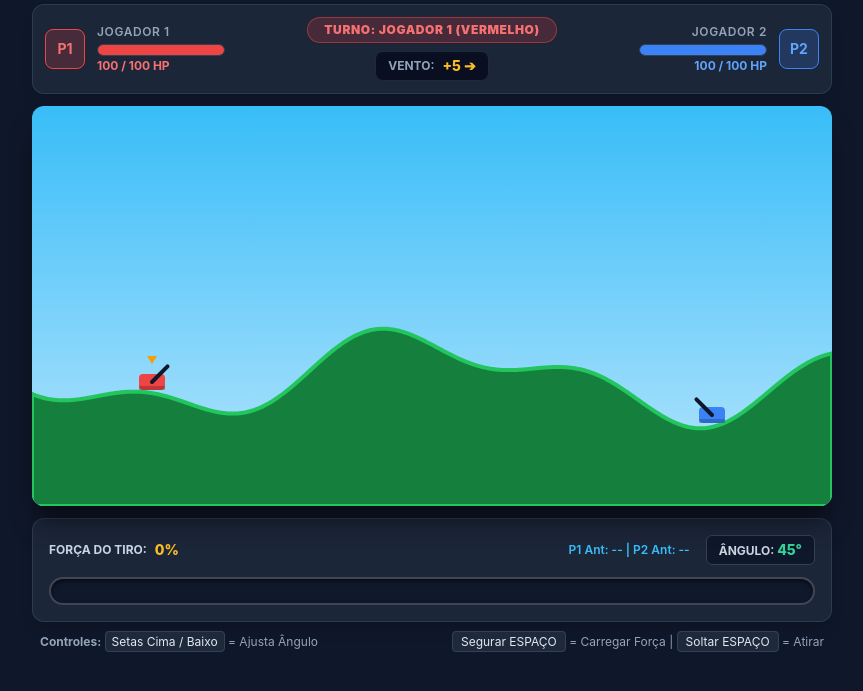
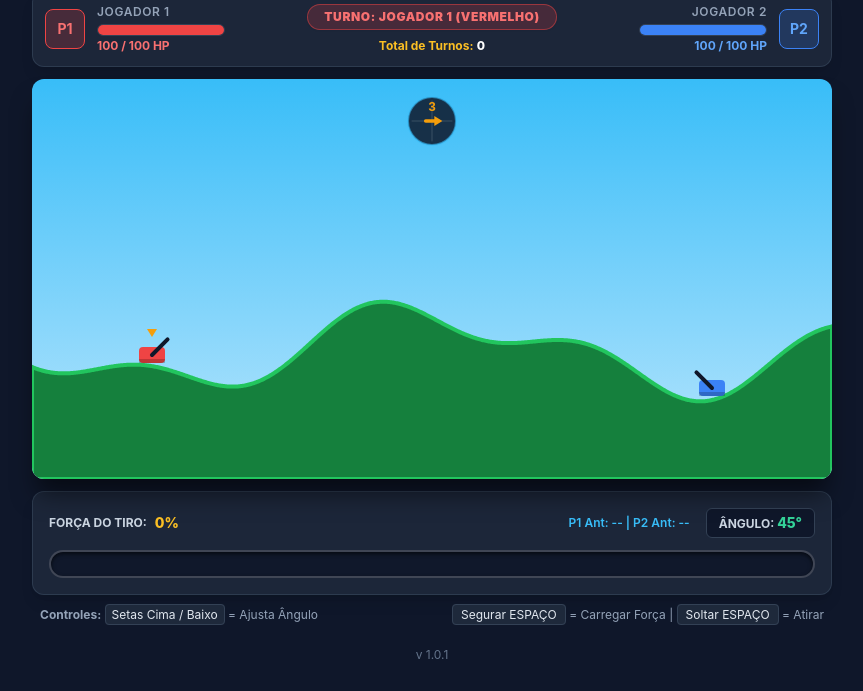
Before and after one commit to rafaelmpereira/office-wars, a plain HTML site: page index.html in a window 1280 px wide. Shown: the part 109-800 px from the top of the page, without its empty margins (208-1071 px from the left). Drawn offline with nearby package versions, Linux system fonts and the light colour scheme.

Commit message:
centralized style and minor fixes

```diff
--- a/config.js
+++ b/config.js
@@ -3,17 +3,22 @@
 // =========================================================================
 const GAME_CONFIG = {
   // 1. Gravidade do projétil (Valores menores = parábola mais alta e lenta)
-  GRAVITY: 0.12,
+  GRAVITY: 0.09, // 0.12 pad   .15
 
   // 2. Velocidade de carregamento da barra de força (Menor = carrega mais devagar)
-  CHARGING_SPEED: 0.4,
+  CHARGING_SPEED: 0.35,
 
   // 3. Multiplicador de Alcance/Distância máxima (Ajuste para dar mais/menos alcance aos 100%)
-  POWER_SCALE: 0.13,
+  POWER_SCALE: 0.135, //0.12 pad
 
   // 4. Fator de desaceleração do projétil na tela (Sub-passos por frame - menor = mais lento e suave)
-  PROJECTILE_SUBSTEPS: 0.55,
+  PROJECTILE_SUBSTEPS: 0.7, // 0.6 pad
 
   // 5. Raio do buraco da explosão (Cratera)
-  CRATER_RADIUS: 24,
+  CRATER_RADIUS: 20, // 28 pad
+
+  // 6. Configurações do Vento
+  WIND_MAX: 9, // Intensidade máxima do vento (-9 a +9)
+  WIND_MIN_TURNS: 20, // Duração mínima em turnos
+  WIND_MAX_TURNS: 50, // Duração máxima em turnos
 };
--- a/index.html
+++ b/index.html
@@ -3,80 +3,9 @@
   <head>
     <meta charset="UTF-8" />
     <meta name="viewport" content="width=device-width, initial-scale=1.0" />
-    <title>Gunbound Canvas Edition</title>
+    <title>Office Wars</title>
     <script src="https://cdn.tailwindcss.com"></script>
-    <style>
-      body {
-        font-family: "Inter", system-ui, -apple-system, sans-serif;
-        user-select: none;
-      }
-
-      /* Container do Canvas com posicionamento relativo */
-      #gameContainer {
-        position: relative;
-        width: 800px;
-        height: 400px;
-        border-radius: 12px;
-        overflow: hidden;
-        box-shadow: 0 20px 25px -5px rgba(0, 0, 0, 0.5),
-          0 10px 10px -5px rgba(0, 0, 0, 0.04);
-        background: linear-gradient(to bottom, #38bdf8, #bae6fd);
-      }
-
-      canvas {
-        position: absolute;
-        top: 0;
-        left: 0;
-      }
-
-      /* Estilização da Barra de Força Grande */
-      .power-bar-container {
-        position: relative;
-        width: 100%;
-        height: 28px;
-        background: rgba(15, 23, 42, 0.85);
-        border-radius: 9999px;
-        overflow: hidden;
-        border: 2px solid rgba(255, 255, 255, 0.2);
-        box-shadow: inset 0 2px 4px rgba(0, 0, 0, 0.6);
-      }
-
-      .power-bar-fill {
-        height: 100%;
-        width: 0%;
-        background: linear-gradient(90deg, #f59e0b 0%, #ef4444 100%);
-        transition: width 0.016s linear;
-        box-shadow: 0 0 12px rgba(245, 158, 11, 0.8);
-      }
-
-      /* Marcador do histórico da jogada anterior */
-      .last-power-marker {
-        position: absolute;
-        top: 0;
-        bottom: 0;
-        width: 4px;
-        background-color: #38bdf8;
-        box-shadow: 0 0 8px 2px rgba(56, 189, 248, 0.9);
-        z-index: 10;
-        transform: translateX(-50%);
-        display: none;
-      }
-
-      .last-power-label {
-        position: absolute;
-        top: -20px;
-        transform: translateX(-50%);
-        font-size: 11px;
-        font-weight: 800;
-        color: #38bdf8;
-        background: rgba(15, 23, 42, 0.9);
-        padding: 1px 6px;
-        border-radius: 4px;
-        border: 1px solid rgba(56, 189, 248, 0.4);
-        white-space: nowrap;
-        display: none;
-      }
-    </style>
+    <link rel="stylesheet" href="style.css" />
   </head>
   <body
     class="bg-slate-900 text-slate-100 min-h-screen flex flex-col items-center justify-center p-4"
@@ -86,7 +15,7 @@
       <h1
         class="text-3xl font-extrabold tracking-tight text-amber-400 drop-shadow-md"
       >
-        GUNBOUND
+        OFFICE WARS
         <span class="text-slate-300 text-xl font-medium">Canvas Edition</span>
       </h1>
       <p class="text-xs text-slate-400 mt-1">
@@ -127,7 +56,7 @@
           </div>
         </div>
 
-        <!-- Centro: Turno + Vento -->
+        <!-- Centro: Turno + Total de Turnos -->
         <div class="flex flex-col items-center">
           <div
             id="turnBadge"
@@ -135,11 +64,10 @@
           >
             Turno: Jogador 1
           </div>
-          <div
-            class="mt-2 flex items-center gap-2 bg-slate-950/70 px-3 py-1 rounded-lg border border-slate-800"
-          >
-            <span class="text-xs font-bold text-slate-400">VENTO:</span>
-            <span id="windDisplay" class="text-sm font-extrabold text-amber-400"
+
+          <div class="mt-2 text-xs text-slate-400">
+            <span class="font-bold text-amber-400">Total de Turnos:</span>
+            <span id="totalTurnsDisplay" class="text-white font-extrabold"
               >0</span
             >
           </div>
@@ -250,6 +178,9 @@
       </div>
     </main>
 
+    <!-- Versão do Jogo -->
+    <footer class="mt-6 text-center text-slate-500 text-xs">v 1.0.1</footer>
+
     <!-- Importação do arquivo de configurações externo -->
     <script src="config.js"></script>
 
@@ -276,8 +207,12 @@
       const lastPowerLabel = document.getElementById("lastPowerLabel");
       const prevShotInfo = document.getElementById("prevShotInfo");
 
+      const windTurnsDisplay = document.getElementById("totalTurnsDisplay");
+
       let wind = Math.floor(Math.random() * 21) - 10;
+      let windTurnsRemaining = 0; // Quantos turnos faltam para o vento mudar
       let currentTurn = 1;
+      let totalTurns = 0;
       let isAnimating = false;
 
       // --- ESTRUTURA DOS JOGADORES ---
@@ -362,9 +297,14 @@
         hp1Text.textContent = player1.hp;
         hp2Text.textContent = player2.hp;
 
-        const windDir =
-          wind > 0 ? `+${wind} ➔` : wind < 0 ? `${wind} ⬅` : "0 (Sem Vento)";
-        windDisplay.textContent = windDir;
+        // Atualizar Total de Turnos
+        const totalTurnsDisplay = document.getElementById("totalTurnsDisplay");
+        if (totalTurnsDisplay) {
+          totalTurnsDisplay.textContent = totalTurns;
+        }
+
+        // Atualizar Bússola Visual no cenário
+        drawInGameWindCompass();
 
         if (currentTurn === 1) {
           turnBadge.textContent = "Turno: Jogador 1 (Vermelho)";
@@ -390,6 +330,84 @@
         prevShotInfo.textContent = `P1 Ant: ${p1Last} | P2 Ant: ${p2Last}`;
 
         updatePowerMarker(activePlayer.lastPower);
+      }
+
+      // --- DESENHAR BÚSSOLA DE VENTO E STATUS DE TURNOS DENTRO DO CENÁRIO ---
+      function drawInGameWindCompass() {
+        const cx = gameCanvas.width / 2; // Centro horizontal da tela (400px)
+        const cy = 42; // Posição vertical flutuante
+        const radius = 24; // Raio do mostrador
+
+        ctx.save();
+
+        // 1. Fundo circular translúcido com borda azul neon
+        ctx.fillStyle = "rgba(15, 23, 42, 0.85)";
+        ctx.beginPath();
+        ctx.arc(cx, cy, radius, 0, Math.PI * 2);
+        ctx.fill();
+
+        ctx.strokeStyle = "rgba(56, 189, 248, 0.6)";
+        ctx.lineWidth = 2;
+        ctx.stroke();
+
+        // 2. Linhas guia em cruz
+        ctx.strokeStyle = "rgba(255, 255, 255, 0.15)";
+        ctx.lineWidth = 1;
+        ctx.beginPath();
+        ctx.moveTo(cx, cy - radius + 4);
+        ctx.lineTo(cx, cy + radius - 4);
+        ctx.moveTo(cx - radius + 4, cy);
+        ctx.lineTo(cx + radius - 4, cy);
+        ctx.stroke();
+
+        // 3. Seta do Vento (Comprimento e cor variam com a força e direção)
+        if (wind !== 0) {
+          const absWind = Math.abs(wind);
+          const maxWind =
+            typeof GAME_CONFIG !== "undefined" && GAME_CONFIG.WIND_MAX
+              ? GAME_CONFIG.WIND_MAX
+              : 9;
+
+          const arrowLength = 8 + (absWind / maxWind) * 14;
+          const dir = wind > 0 ? 1 : -1;
+          const arrowColor = "#f59e0b";
+
+          const startX = cx - (arrowLength / 2) * dir;
+          const endX = cx + (arrowLength / 2) * dir;
+
+          // Haste
+          ctx.strokeStyle = arrowColor;
+          ctx.lineWidth = 3.5;
+          ctx.lineCap = "round";
+          ctx.beginPath();
+          ctx.moveTo(startX, cy);
+          ctx.lineTo(endX, cy);
+          ctx.stroke();
+
+          // Cabeça
+          ctx.fillStyle = arrowColor;
+          ctx.beginPath();
+          ctx.moveTo(endX + 4 * dir, cy);
+          ctx.lineTo(endX - 4 * dir, cy - 5);
+          ctx.lineTo(endX - 4 * dir, cy + 5);
+          ctx.closePath();
+          ctx.fill();
+        } else {
+          // Vento Neutro
+          ctx.fillStyle = "#94a3b8";
+          ctx.beginPath();
+          ctx.arc(cx, cy, 3.5, 0, Math.PI * 2);
+          ctx.fill();
+        }
+
+        // 4. Intensidade do Vento dentro da bússola (destaque amarelo)
+        ctx.font = "bold 13px sans-serif";
+        ctx.textAlign = "center";
+        ctx.fillStyle = "#f59e0b";
+        const windText = Math.abs(wind);
+        ctx.fillText(windText, cx, cy - 10);
+
+        ctx.restore();
       }
 
       function updatePowerMarker(lastPower) {
@@ -448,8 +466,16 @@
       }
 
       function switchTurn() {
+        totalTurns += 1;
         currentTurn = currentTurn === 1 ? 2 : 1;
-        wind = Math.floor(Math.random() * 21) - 10;
+
+        // Decrementa a duração do vento atual
+        windTurnsRemaining--;
+
+        // Se a duração do vento acabou, sorteia um novo vento
+        if (windTurnsRemaining <= 0) {
+          generateNewWind();
+        }
 
         const activePlayer = currentTurn === 1 ? player1 : player2;
         activePlayer.power = 0;
@@ -457,6 +483,19 @@
         powerPercent.textContent = "0%";
 
         updateHUD();
+      }
+
+      function generateNewWind() {
+        // Sorteia valor de -9 a +9
+        wind =
+          Math.floor(Math.random() * (GAME_CONFIG.WIND_MAX * 2 + 1)) -
+          GAME_CONFIG.WIND_MAX;
+
+        // Sorteia quantos turnos esse vento vai durar (entre 2 e 5)
+        const minTurns = GAME_CONFIG.WIND_MIN_TURNS;
+        const maxTurns = GAME_CONFIG.WIND_MAX_TURNS;
+        windTurnsRemaining =
+          Math.floor(Math.random() * (maxTurns - minTurns + 1)) + minTurns;
       }
 
       // --- LOOP DE LÓGICA (UPDATE) ---
@@ -578,15 +617,15 @@
 
         if (p.lastPower !== null && currentTurn === p.id && !isAnimating) {
           ctx.fillStyle = "rgba(15, 23, 42, 0.75)";
-          ctx.fillRect(p.x - 30, p.y - p.height - 38, 60, 16);
-          ctx.fillStyle = "#38bdf8";
+          // ctx.fillRect(p.x - 30, p.y - p.height - 38, 60, 16);
+          // ctx.fillStyle = "#38bdf8";
           ctx.font = "bold 10px sans-serif";
           ctx.textAlign = "center";
-          ctx.fillText(
-            `Último: ${Math.round(p.lastPower)}% / ${p.lastAngle}°`,
-            p.x,
-            p.y - p.height - 26
-          );
+          // ctx.fillText(
+          //   `Último: ${Math.round(p.lastPower)}% / ${p.lastAngle}°`,
+          //   p.x,
+          //   p.y - p.height - 26
+          // );
         }
 
         if (currentTurn === p.id && !isAnimating) {
@@ -605,6 +644,7 @@
 
         drawTank(player1);
         drawTank(player2);
+        drawInGameWindCompass();
 
         if (projectile) {
           ctx.fillStyle = "#0f172a";
@@ -631,6 +671,7 @@
         requestAnimationFrame(gameLoop);
       }
 
+      generateNewWind();
       initTerrain();
       updateHUD();
       gameLoop();
--- /dev/null
+++ b/style.css
@@ -0,0 +1,70 @@
+body {
+  font-family: "Inter", system-ui, -apple-system, sans-serif;
+  user-select: none;
+}
+
+/* Container do Canvas com posicionamento relativo */
+#gameContainer {
+  position: relative;
+  width: 800px;
+  height: 400px;
+  border-radius: 12px;
+  overflow: hidden;
+  box-shadow: 0 20px 25px -5px rgba(0, 0, 0, 0.5),
+    0 10px 10px -5px rgba(0, 0, 0, 0.04);
+  background: linear-gradient(to bottom, #38bdf8, #bae6fd);
+}
+
+canvas {
+  position: absolute;
+  top: 0;
+  left: 0;
+}
+
+/* Estilização da Barra de Força Grande */
+.power-bar-container {
+  position: relative;
+  width: 100%;
+  height: 28px;
+  background: rgba(15, 23, 42, 0.85);
+  border-radius: 9999px;
+  overflow: hidden;
+  border: 2px solid rgba(255, 255, 255, 0.2);
+  box-shadow: inset 0 2px 4px rgba(0, 0, 0, 0.6);
+}
+
+.power-bar-fill {
+  height: 100%;
+  width: 0%;
+  background: linear-gradient(90deg, #f59e0b 0%, #ef4444 100%);
+  transition: width 0.016s linear;
+  box-shadow: 0 0 12px rgba(245, 158, 11, 0.8);
+}
+
+/* Marcador do histórico da jogada anterior */
+.last-power-marker {
+  position: absolute;
+  top: 0;
+  bottom: 0;
+  width: 4px;
+  background-color: #38bdf8;
+  box-shadow: 0 0 8px 2px rgba(56, 189, 248, 0.9);
+  z-index: 10;
+  transform: translateX(-50%);
+  display: none;
+}
+
+.last-power-label {
+  position: absolute;
+  top: -20px;
+  transform: translateX(-50%);
+  font-size: 11px;
+  font-weight: 800;
+  color: #38bdf8;
+  background: rgba(15, 23, 42, 0.9);
+  padding: 1px 6px;
+  border-radius: 4px;
+  border: 1px solid rgba(56, 189, 248, 0.4);
+  white-space: nowrap;
+  display: none;
+}
```
